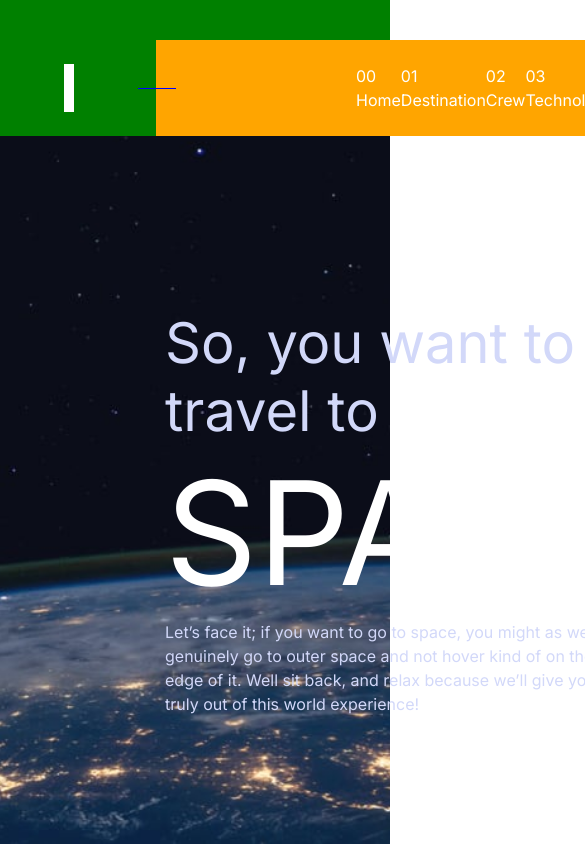
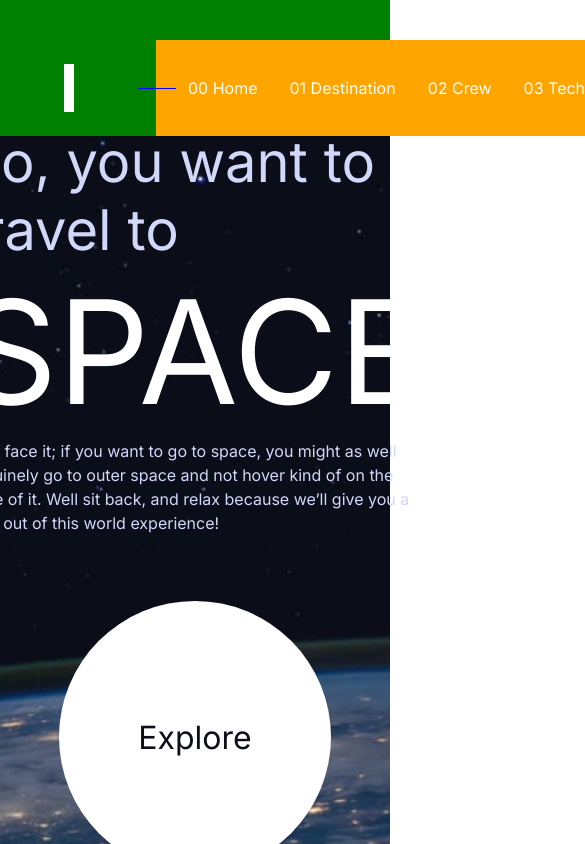
Before and after one commit to devlinmorrow/space-tourism, a Next.js app: page /space-tourism in a window 390 px wide. Shown: the top 844 px of the page, 585 px wide, since content can reach past the window. Built offline with nearby package versions, Linux system fonts and the light colour scheme.

Commit message:
add tablet media query for hero and text nowrap

```diff
--- a/src/app/space-tourism/page.tsx
+++ b/src/app/space-tourism/page.tsx
@@ -75,14 +75,17 @@ const Line = styled.hr`
   size: 4px;
 `;
 
+// TODO: update position for tablet view to remove top spacing
 const NavBar = styled.nav`
   display: flex;
   flex: 1;
-  justify-content: space-between;
+  justify-content: flex-end;
   align-items: center;
   background-color: orange;
   height: 96px;
-  padding: 0 100px 0 200px;
+  padding: 0 64px 0 32px;
+  text-wrap: nowrap;
+  gap: 32px;
 `;
 
 const NavLink = styled.p`
@@ -95,6 +98,15 @@ const Hero = styled.div`
   height: 100%;
   align-items: flex-end;
   gap: 66px;
+
+  @media ${QUERIES.tabletAndDown} {
+    flex-direction: column;
+    align-items: center;
+    padding: 128px 165px;
+  }
+
+  // @media ${QUERIES.mobileAndDown} {
+  // }
 `;
 
 const Texts = styled.div`
@@ -138,6 +150,7 @@ const Background = styled.main`
   background-image: url("/assets/home/background-home-desktop.jpg");
 
   @media ${QUERIES.tabletAndDown} {
+    height: 100%;
     background-image: url("/assets/home/background-home-tablet.jpg");
   }
 
```
